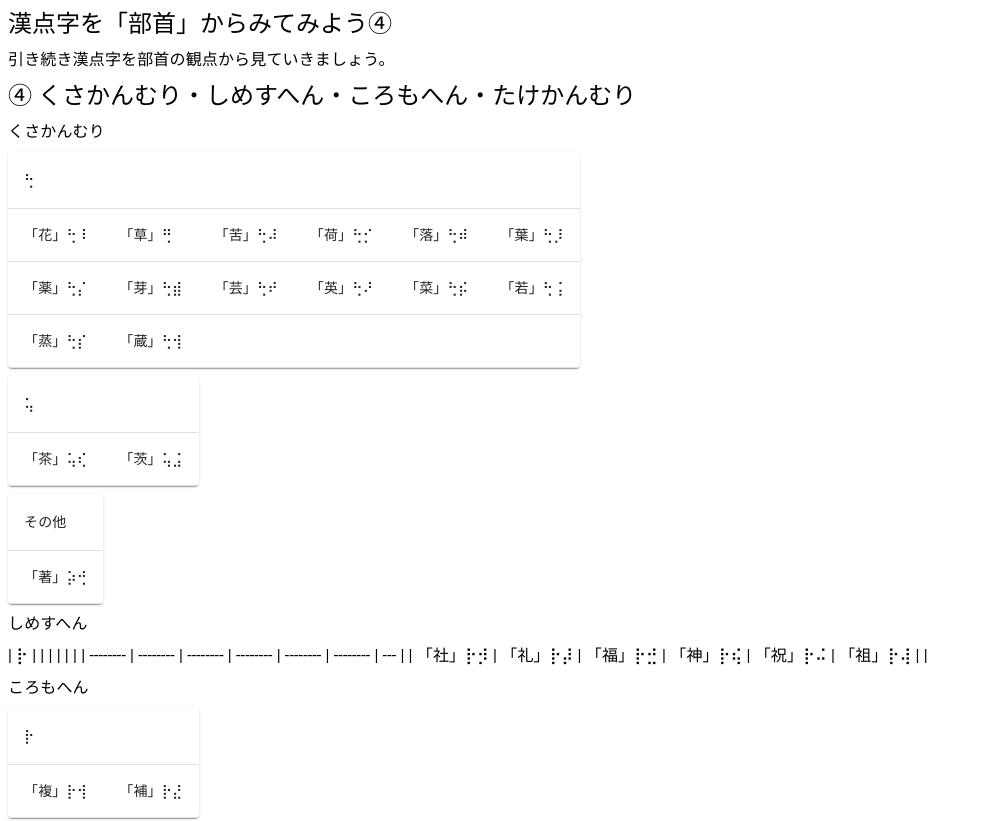
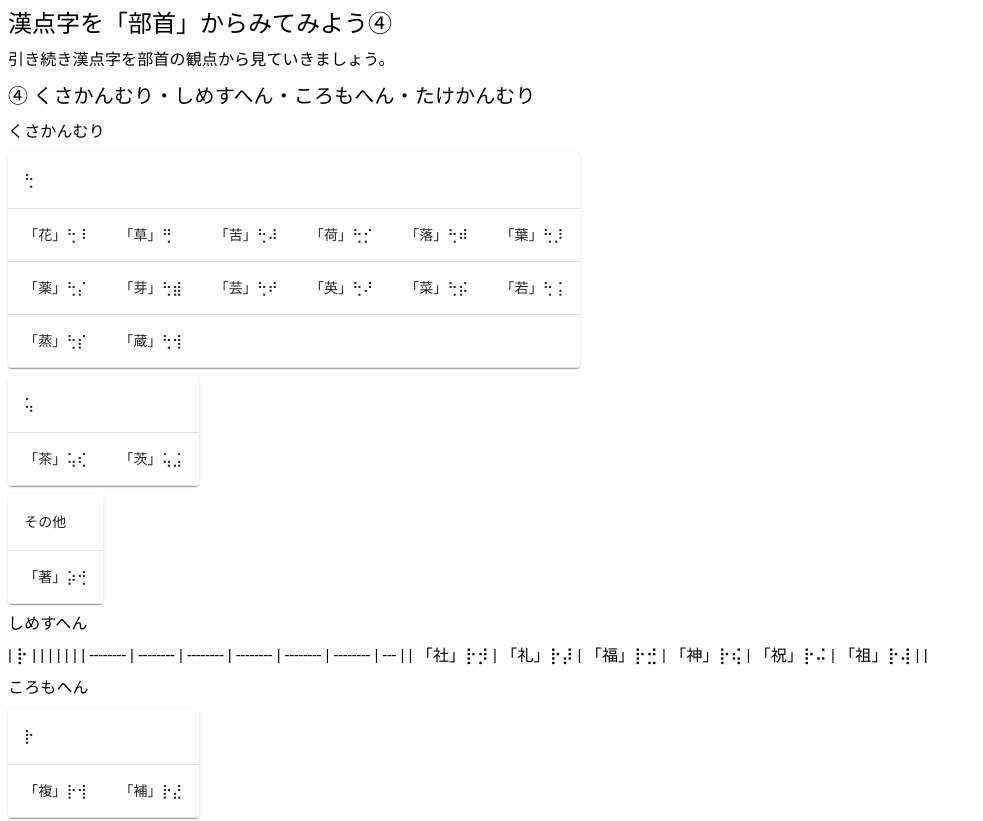
Before and after one commit to ut-code/dot-tutor, a Next.js app: page /kanji/tutorial/tutorial10/dialog/11_advanced_kanji_4 in a window 1280 px wide. Shown: the top 821 px of the page, without its empty margins (0-983 px from the left). Built offline with nearby package versions, Linux system fonts and the light colour scheme.

Commit message:
fix nests of the dialogs

```diff
--- a/src/pages/kanji/tutorial/tutorial10/dialog/11_advanced_kanji_4.mdx
+++ b/src/pages/kanji/tutorial/tutorial10/dialog/11_advanced_kanji_4.mdx
@@ -5,7 +5,7 @@ import PracticeTouch from "../../../../../components/practiceTouch";
 
 引き続き漢点字を部首の観点から見ていきましょう。
 
-### ④ くさかんむり・しめすへん・ころもへん・たけかんむり
+#### ④ くさかんむり・しめすへん・ころもへん・たけかんむり
 
 くさかんむり
 
--- a/src/pages/kanji/tutorial/tutorial7/dialog/8_advanced_kanji_1.mdx
+++ b/src/pages/kanji/tutorial/tutorial7/dialog/8_advanced_kanji_1.mdx
@@ -21,7 +21,7 @@ import PracticeTouch from "../../../../../components/PracticeTouch";
 
 となるからです（ただし例外が多い）。
 
-### ① にんべん・さんずい・きへん
+#### ① にんべん・さんずい・きへん
 
 にんべん
 
--- a/src/pages/kanji/tutorial/tutorial8/dialog/9_advanced_kanji_2.mdx
+++ b/src/pages/kanji/tutorial/tutorial8/dialog/9_advanced_kanji_2.mdx
@@ -5,7 +5,7 @@ import PracticeTouch from "../../../../../components/PracticeTouch";
 
 引き続き漢点字を部首の観点から見ていきましょう。
 
-### ② いとへん・ごんべん・うかんむり・あなかんむり
+#### ② いとへん・ごんべん・うかんむり・あなかんむり
 
 いとへん
 
--- a/src/pages/kanji/tutorial/tutorial9/dialog/10_advanced_kanji_3.mdx
+++ b/src/pages/kanji/tutorial/tutorial9/dialog/10_advanced_kanji_3.mdx
@@ -5,7 +5,7 @@ import PracticeTouch from "../../../../../components/PracticeTouch";
 
 引き続き漢点字を部首の観点から見ていきましょう。
 
-### ③ てへん・こころ・しんにょう
+#### ③ てへん・こころ・しんにょう
 
 いとへん
 
```
